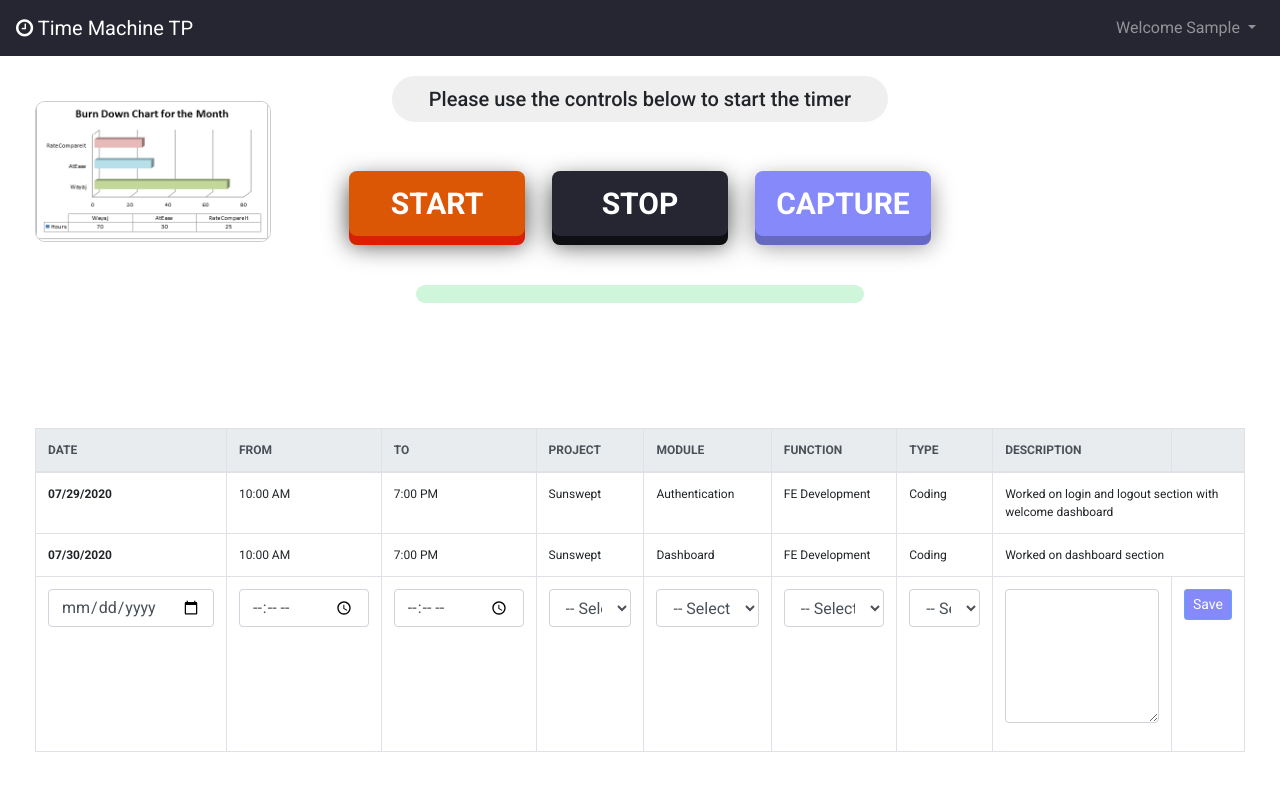
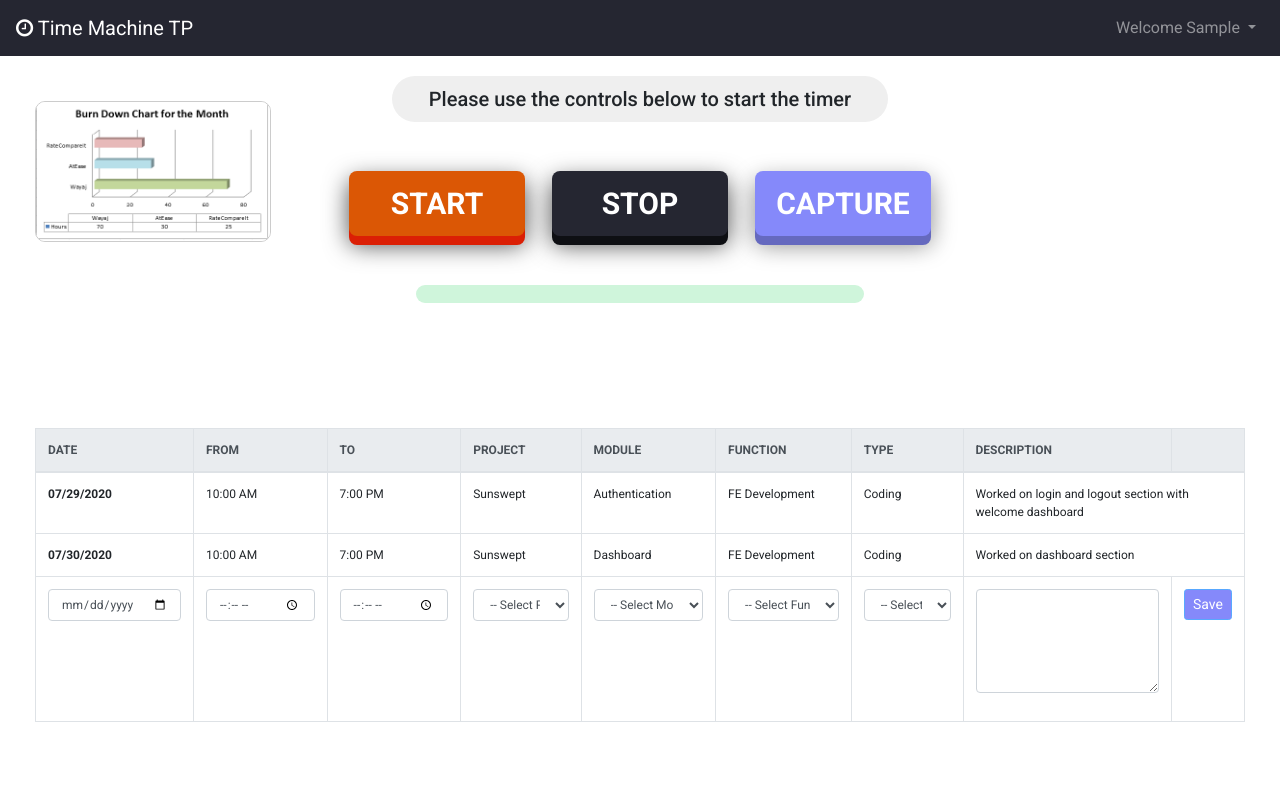
Before and after one commit to subhammatrix/timesheet-app, an Angular app: page /dashboard in a window 1280 px wide. Shown: the top 790 px of the page. Built offline with nearby package versions, Linux system fonts and the light colour scheme; sample sign-in values are in the browser's storage.

Commit message:
Font size change

```diff
--- a/src/app/dashboard/dashboard.component.css
+++ b/src/app/dashboard/dashboard.component.css
@@ -6,6 +6,9 @@
     padding: 11px;
     border-radius: 36px;
     margin-bottom: 25px;
+}
+.form-control{
+    font-size: 12px;
 }
 .start-bt {
 	position: relative;
```
